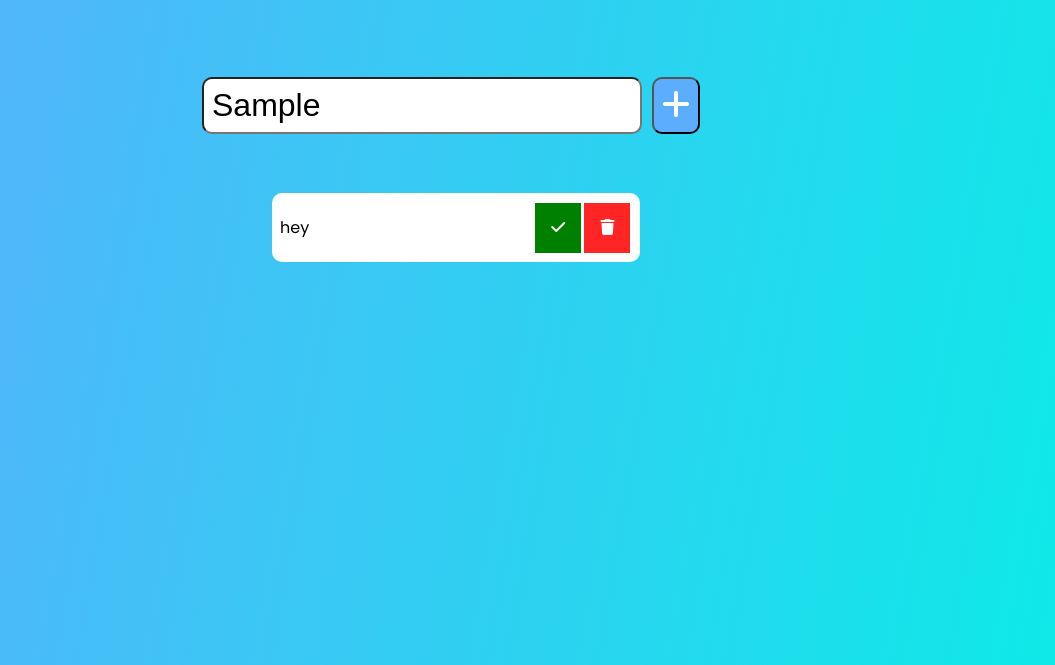
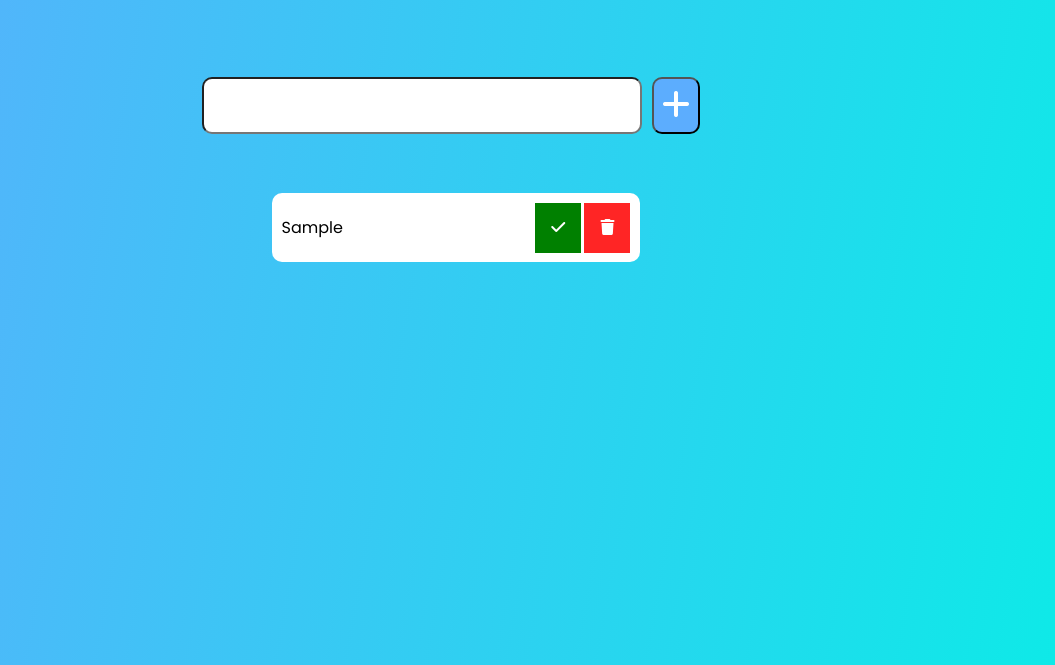
Before and after one commit to gosiast/to-do-list, a plain HTML site: page index.html in a window 1280 px wide. Both pictures are taken after typing "Sample" into the empty fields and a click on the button 860 px from the left and 240 px from the top of the page. Shown: the part 135-800 px from the top of the page, without its empty margins (184-1239 px from the left). Drawn offline with Linux system fonts and the light colour scheme.

Commit message:
updated the inputtodo part in Javascript

```diff
--- a/app.js
+++ b/app.js
@@ -18,7 +18,7 @@ function addTodo(event) {
 
 	//create li
 	const newTodo = document.createElement("li");
-	newTodo.innerText = "hey";
+	newTodo.innerText = todoInput.value; //so what's displayed is the input
 	newTodo.classList.add("todo-item");
 	todoDiv.appendChild(newTodo);
 
@@ -36,4 +36,7 @@ function addTodo(event) {
 
 	//append to list
 	todoList.appendChild(todoDiv);
+
+	//clear todo input value
+	todoInput.value = "";
 }
--- a/style.css
+++ b/style.css
@@ -85,3 +85,7 @@ li {
 .complete-btn {
 	background-color: green;
 }
+
+.todo-item {
+	padding: 0.1rem;
+}
```
